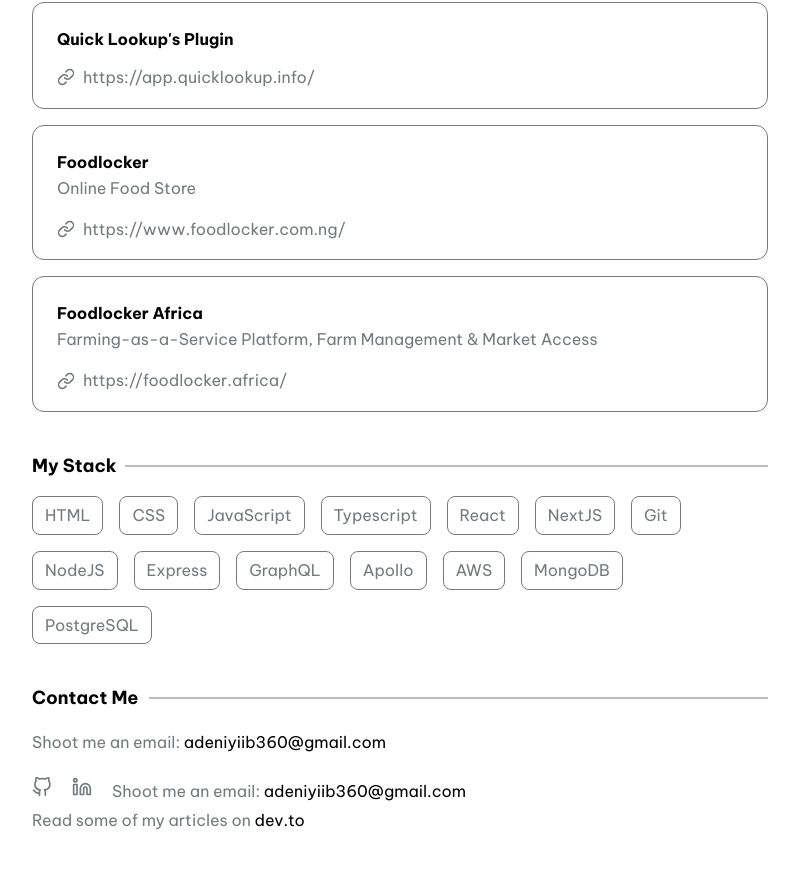
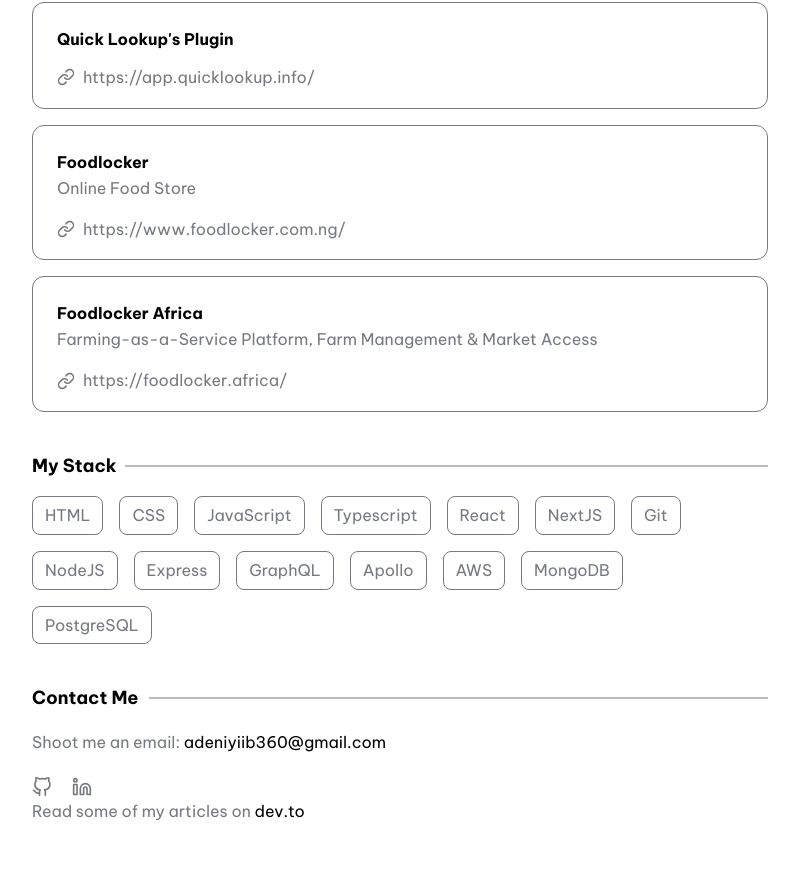
Before and after one commit to Dendekky/dendekky, a Next.js app: page / in a window 1280 px wide. Shown: the part 1336-2205 px from the top of the page, without its empty margins (240-1039 px from the left). Built offline with nearby package versions, Linux system fonts and the light colour scheme.

Commit message:
feat: dendekky ready

```diff
--- a/components/Contact.js
+++ b/components/Contact.js
@@ -61,15 +61,6 @@
             />
           </a>
         )}
-      <p>
-        Shoot me an email:{' '}
-        <a
-          className="dark:text-white text-black transition-colors duration-500"
-          href={`mailto:${contact.email}`}
-        >
-          {contact.email}
-        </a>
-      </p>
       </div>
       <p>
         Read some of my articles on{' '}
```
